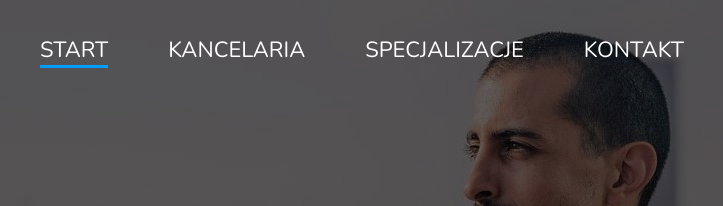
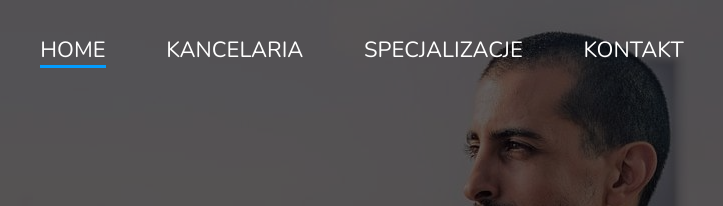
Before and after one commit to LukasGuziak/websiteAdvocateOffice, a website: page index.html in a window 1280 px wide. Shown: the top 206 px of the page, 255-978 px from the left. Drawn offline with nearby package versions, Linux system fonts and the light colour scheme.

Commit message:
change navi link name

```diff
--- a/index.html
+++ b/index.html
@@ -37,7 +37,7 @@
 
     <nav class="nav nav-mobile">
         <ul class="nav__list">
-            <li> <a class="nav__list-item" href="./index.html#header">start</a></li>
+            <li> <a class="nav__list-item" href="./index.html#header">home</a></li>
             <li> <a class="nav__list-item" href="./index.html#office">kancelaria</a></li>
             <li> <a class="nav__list-item" href="./index.html#specjalizations">specjalizacje</a></li>
             <!-- <li> <a class="nav__list-item" href="">klienci</a></li> -->
@@ -47,7 +47,7 @@
 
     <nav class="nav nav-desktop">
         <ul class="nav__list">
-            <li> <a class="nav__list-item navHeader" href="./index.html#header">start</a></li>
+            <li> <a class="nav__list-item navHeader" href="./index.html#header">home</a></li>
             <li> <a class="nav__list-item navOffice" href="./index.html#office">kancelaria</a></li>
             <li> <a class="nav__list-item navSpec" href="./index.html#specjalizations">specjalizacje</a></li>
             <!-- <li> <a class="nav__list-item" href="">klienci</a></li> -->
```
Also changed, not shown: administracyjne.html (+2 -2 lines), cywilne.html (+2 -2 lines), gospodarcze.html (+2 -2 lines), intelektualne.html (+2 -2 lines), podatkowe.html (+2 -2 lines), przemyslowej.html (+2 -2 lines), spolek.html (+2 -2 lines), 1 other file.
